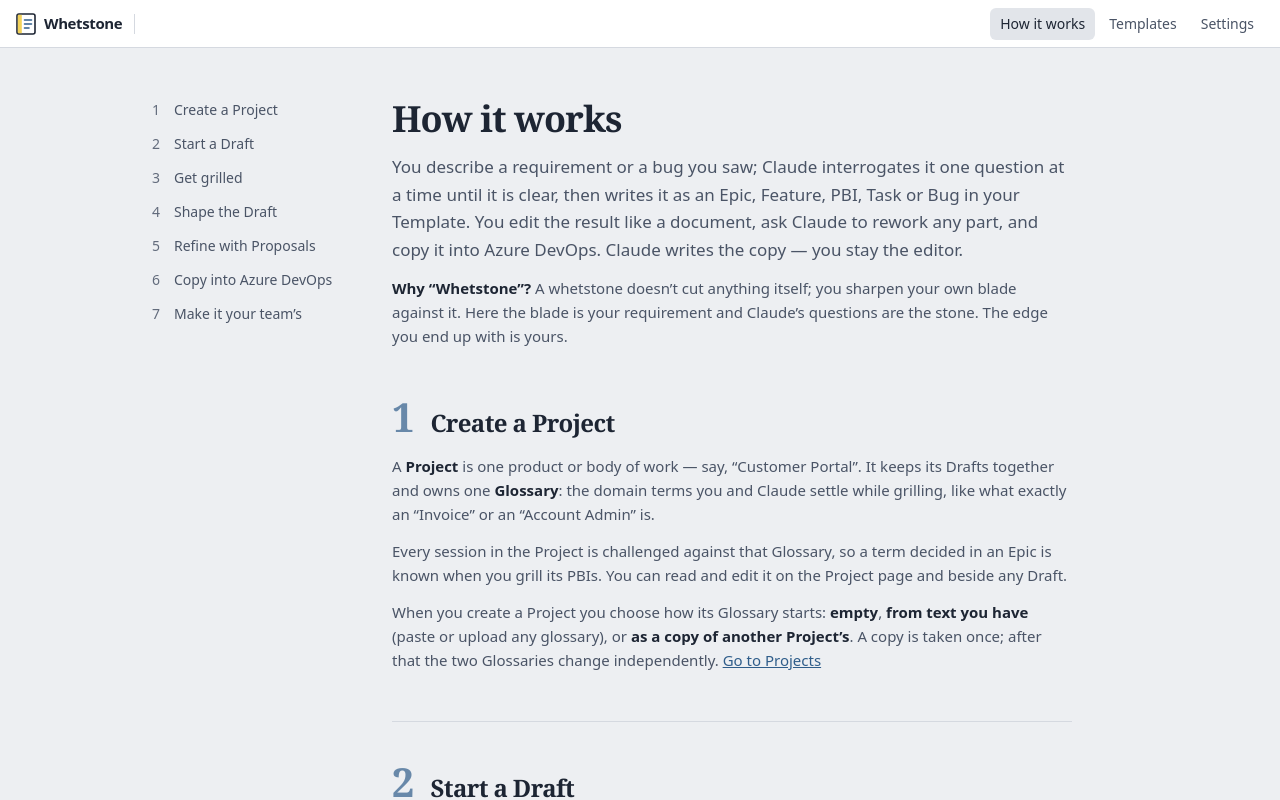
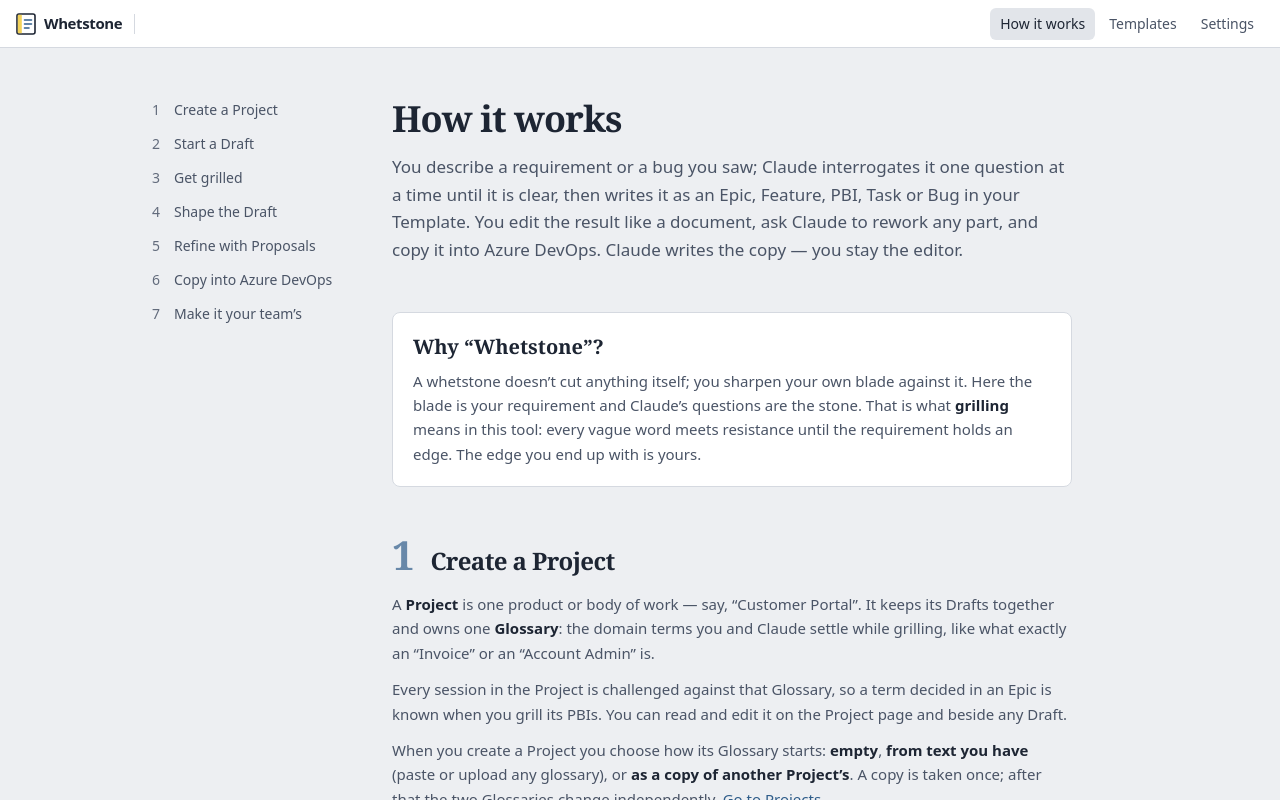
Before and after one commit to Reli12/grillingstone, a React (Vite) app: page /how-it-works in a window 1280 px wide. Built offline with nearby package versions, Linux system fonts and the light colour scheme; no server answers.

Commit message:
Update how it works page

```diff
--- a/src/pages/GuidePage/GuidePage.tsx
+++ b/src/pages/GuidePage/GuidePage.tsx
@@ -87,12 +87,27 @@ function Intro() {
         then writes it as an Epic, Feature, PBI, Task or Bug in your Template. You edit the result like a document, ask
         Claude to rework any part, and copy it into Azure DevOps. Claude writes the copy — you stay the editor.
       </p>
-      <p className="mt-3 text-[15px] leading-relaxed text-ink-soft">
-        <strong className="text-ink">Why “Whetstone”?</strong> A whetstone doesn’t cut anything itself; you sharpen your
-        own blade against it. Here the blade is your requirement and Claude’s questions are the stone. The edge you end
-        up with is yours.
+    </header>
+  )
+}
+
+/** The name, explained once at the top: grilling is the sharpening. */
+function WhyWhetstone() {
+  return (
+    <section
+      aria-labelledby="why-whetstone"
+      className="mb-12 rounded-lg border border-line bg-sheet p-5 text-[15px] leading-relaxed text-ink-soft"
+    >
+      <h2 id="why-whetstone" className="font-serif text-xl font-semibold text-ink">
+        Why “Whetstone”?
+      </h2>
+      <p className="mt-2">
+        A whetstone doesn’t cut anything itself; you sharpen your own blade against it. Here the blade is your
+        requirement and Claude’s questions are the stone. That is what <strong className="text-ink">grilling</strong>{' '}
+        means in this tool: every vague word meets resistance until the requirement holds an edge. The edge you end up
+        with is yours.
       </p>
-    </header>
+    </section>
   )
 }
 
@@ -149,8 +164,13 @@ function StepStart() {
     <NumberedStep n={2} id="start" title={STEPS[1].title}>
       <p>
         Press <strong>New Draft</strong>, pick the <strong>Work Item Type</strong> (Epic, Feature, PBI, Task or Bug) and
-        a <strong>Template</strong> — the Default one is preselected — then describe the requirement in your own words.
-        A sentence is enough; paste the BA’s Feature text or business rules if you have them.
+        a <strong>Template</strong> — the Default one is preselected — then describe the requirement, or the bug you
+        saw, in your own words. A sentence is enough; paste the BA’s Feature text or business rules if you have them.
+      </p>
+      <p>
+        A <strong>Bug</strong> is grilled on what you observed: Claude never invents a step or result, and anything you
+        don’t know becomes an Open Question. A <strong>Task</strong> is light — Reference its PBI or Bug and Claude asks
+        only what that doesn’t already settle.
       </p>
       <p>
         Optionally tick <strong>References</strong>: other Drafts in the Project Claude may read as context, such as the
@@ -184,7 +204,7 @@ function StepGrill() {
       <p>
         When Claude thinks it knows enough it runs a <strong>Ready Check</strong>: “anything to add before I write it?”.
         Nothing is written until you confirm. You can also cut grilling short at any moment with{' '}
-        <strong>Enough — write it</strong>; open points then land in Open Questions / Risks with Claude’s proposed
+        <strong>Enough — write it</strong>; open points then land in the Draft’s Open Questions with Claude’s proposed
         default.
       </p>
       <p>
@@ -211,9 +231,10 @@ function StepDraft() {
       </p>
       <p>
         Sections marked <Lock size={13} className="inline -translate-y-px" aria-label="Locked" /> are{' '}
-        <strong>Locked</strong> — for a PBI, User Story and Acceptance Criteria. You can edit and move them but never
-        discard them. The small tag beside each heading, like <Tag tone="claude">Acceptance Criteria</Tag>, says which
-        Azure DevOps field the Section goes into.
+        <strong>Locked</strong> — for a PBI, User Story and Acceptance Criteria; for a Bug, Steps to Reproduce, Expected
+        and Actual Result; for a Task, Goal and Done When. You can edit and move them but never discard them. The small
+        tag beside each heading, like <Tag tone="claude">Acceptance Criteria</Tag>, says which Azure DevOps field the
+        Section goes into.
       </p>
       <p>
         The margin beside every Section and Entry shows who wrote it. That is not decoration: it decides what happens
@@ -273,9 +294,11 @@ function StepPublish() {
   return (
     <NumberedStep n={6} id="publish" title={STEPS[5].title}>
       <p>
-        Press <strong>Copy for Azure DevOps</strong>. Each field — Title, Description, Acceptance Criteria — has its own
-        copy button and pastes as formatted text into the matching box on the work item. Discarded content is left out
-        and your order is kept. (Publishing straight to Azure DevOps is planned for a later version.)
+        Press <strong>Copy for Azure DevOps</strong>. Each field has its own copy button and pastes as formatted text
+        into the matching box on the work item: the Title, then the fields its type uses — Description and Acceptance
+        Criteria for an Epic, Feature or PBI; Repro Steps, System Info and Acceptance Criteria for a Bug; Description
+        alone for a Task. The Iteration Log goes along in Description — in Repro Steps for a Bug. Discarded content is
+        left out and your order is kept. (Publishing straight to Azure DevOps is planned for a later version.)
       </p>
     </NumberedStep>
   )
@@ -287,9 +310,9 @@ function StepTemplates() {
     <NumberedStep n={7} id="templates" title={STEPS[6].title}>
       <p>
         A <strong>Template</strong> decides which Sections a Draft must have and holds the writing method Claude
-        follows. The Default Templates are read-only; to change one, <strong>Duplicate</strong> it and edit your copy.
-        Edits only affect new Drafts — existing ones get an <strong>Upgrade this Draft</strong> offer, which arrives as
-        a Proposal.
+        follows, and each Section names the Azure DevOps field it goes into — only fields its Work Item Type has. The
+        Default Templates are read-only; to change one, <strong>Duplicate</strong> it and edit your copy. Edits only
+        affect new Drafts — existing ones get an <strong>Upgrade this Draft</strong> offer, which arrives as a Proposal.
       </p>
       <p>
         <strong>New Template</strong> offers two ways: <strong>Build it myself</strong>, or{' '}
@@ -311,6 +334,7 @@ export default function GuidePage() {
         <StepNav />
         <article className="max-w-[680px]">
           <Intro />
+          <WhyWhetstone />
           <div className="space-y-12">
             <StepProject />
             <StepStart />
```
Also changed, not shown: 1 other file (tests, documents, lock files or other folders).
